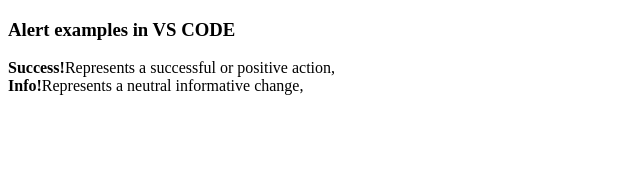
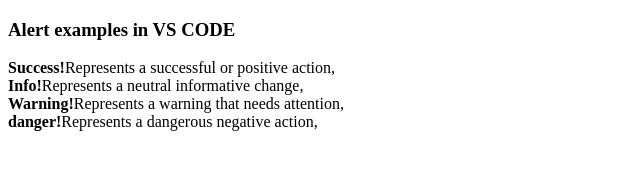
Before and after one commit to TanakaTongowona/ndoject, a plain HTML site: page index.html in a window 1280 px wide. Shown: the whole page, without its empty margins (0-640 px from the left). Drawn offline with Linux system fonts and the light colour scheme.

Commit message:
added features

```diff
--- a/index.html
+++ b/index.html
@@ -9,5 +9,7 @@
     <h3>Alert examples in VS CODE</h3>
     <strong>Success!</strong>Represents a successful or positive action,<br>
     <strong>Info!</strong>Represents a neutral informative change,<br>
+     <strong>Warning!</strong>Represents a warning that needs attention,<br>
+    <strong>danger!</strong>Represents a dangerous negative action,<br>
 </body>
 </html>
```
